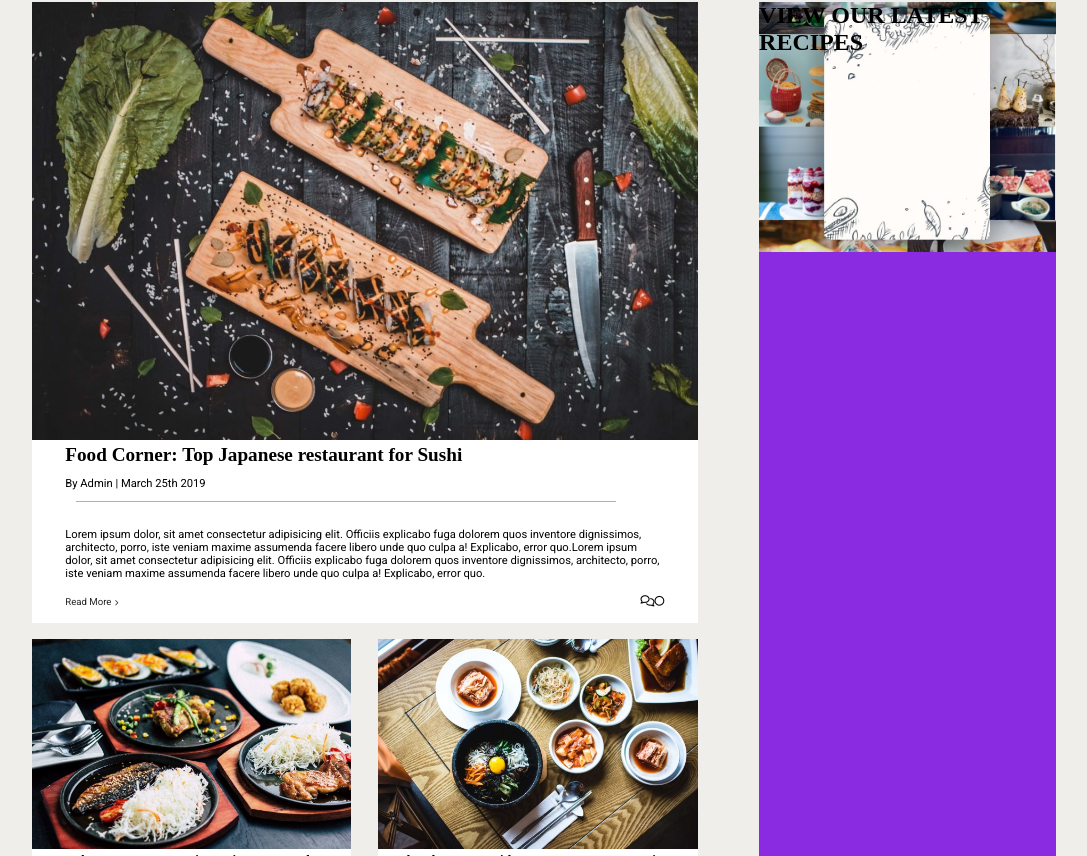
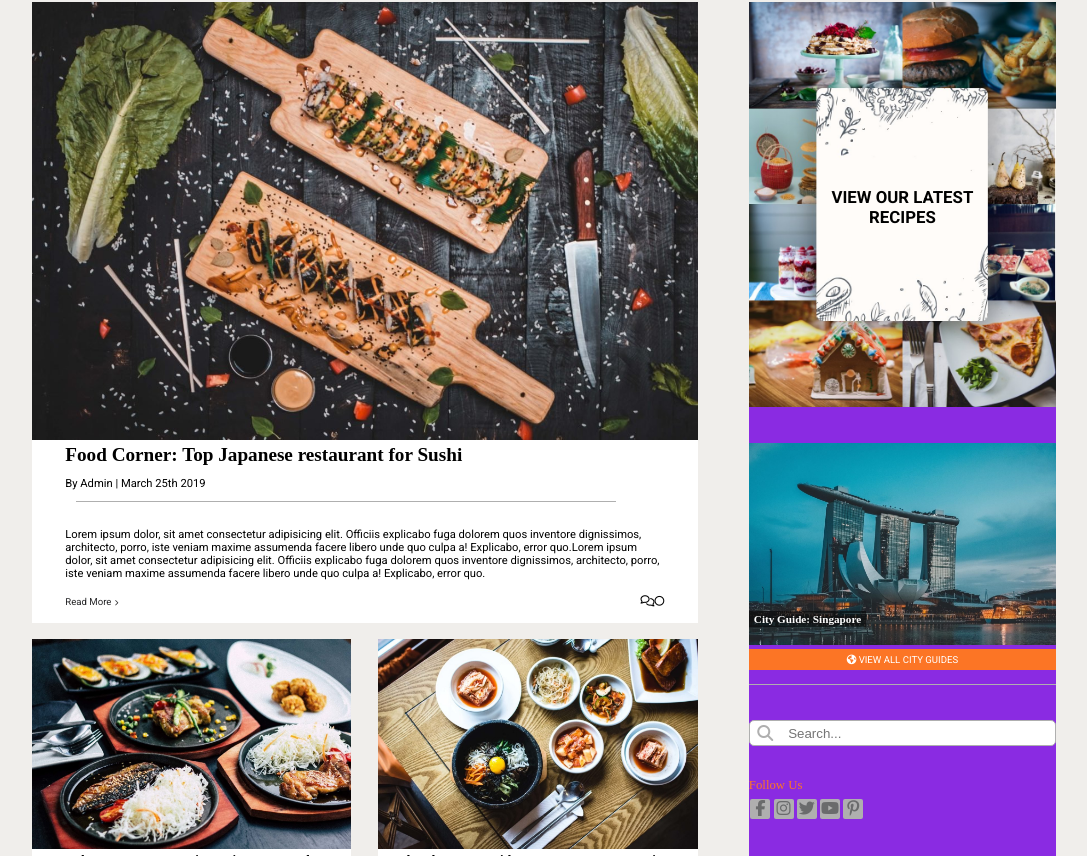
Before and after one commit to Guz117/food, a Vue app: page / in a window 1280 px wide. Shown: the part 2324-3180 px from the top of the page, without its empty margins (96-1183 px from the left). Built offline with nearby package versions, Linux system fonts and the light colour scheme.

Commit message:
follow us

```diff
--- a/src/components/FarmTable.vue
+++ b/src/components/FarmTable.vue
@@ -54,7 +54,32 @@
                     </div>
                 </div>
             </div>
+            <div class="singapore">
+                <div class="singapore-img">
+                    <img :src="require('../assets/images/singapore-featured-image-1200x790.jpg')" alt="">
+                    <h4>City Guide: Singapore</h4>
+                </div>
+                <div class="all-city">
+                    <p><i class="fas fa-globe-americas"></i><a href="#"> VIEW ALL CITY GUIDES</a> </p>
+                </div>
+            </div>
 
+            <div class="search">
+                <i class="fas fa-search"></i>
+                <label for="search">Search...</label>
+                <input id="search" type="text" placeholder="Search...">
+            </div>
+
+            <div class="follow">
+                <p>Follow Us</p>
+                <ul>
+                    <li><a href="#"><i class="fab fa-facebook-f"></i></a></li>
+                    <li><a href="#"><i class="fab fa-instagram"></i></a></li>
+                    <li><a href="#"><i class="fab fa-twitter"></i></a></li>
+                    <li><a href="#"><i class="fab fa-youtube"></i></a></li>
+                    <li><a href="#"><i class="fab fa-pinterest-p"></i></a></li>
+                </ul>
+            </div>
         </div>
       </div>
 
@@ -291,15 +316,14 @@ export default {
 
 
     .col-right {
-        width: 29%;
+        width: 30%;
         height: 100%;
         background-color:blueviolet;
 
         .recipes {
             width: 100%;
-            height: 250px;
             position: relative;
-            background-color: yellow;
+
             img {
                 width: 100%;
                 height: 100%;
@@ -308,17 +332,125 @@ export default {
 
             .recipes-text {
                 position: absolute;
-                top: 0;
+                top: 50%;
+                left: 50%;
+                transform: translate(-50%, -50%);
+                text-align: center;
+                font-family: $fontFamily;
+                font-size: 0.7em;
+            }
+        }
 
-                .recipes-text-center {
-                    width: 100%;
-                    height: 100%;
-                    display: flex;
-                    justify-content: center;
-                    align-items: center;
+        .singapore {
+            width: 100%;
+            padding-top: 2em;
+
+
+
+            .singapore-img {
+                position: relative;
+                img {
+                width: 100%;
                 }
             }
+            h4 {
+                position: absolute;
+                bottom: 2em;
+                font-size: 0.7em;
+                color: white;
+                background-color: rgba(0, 0, 0, 0.5);
+                padding: 2px 5px;
+            }
+            .all-city {
+                width: 100%;
+                background-color: $orange;
+                font-size: 0.6em;
+                text-align: center;
+                padding: 5px 0;
+                font-family: $fontFamily;
+                color: white;
+
+                a {
+                    color: white;
+                    text-decoration: none;
+                }
+            }
+
         }
+
+        .singapore::after {
+                content: "";
+                display: inline-block;
+                width: 100%;
+                height: 0.5px;
+                background-color: #afafaf;
+        }
+
+        .search {
+            margin-top: 2em;
+            width: 1.6em;
+            height: 1.6em;
+            border-radius: 5px;
+            background-color: white;
+            font-size: 1em;
+            color: $silverChalice;
+            border: 1px solid $silverChalice;
+            }
+            .search {
+            display: flex;
+            align-items: center;
+            justify-content: space-around;
+            width: 100%;
+            height: 1.6em;
+            border-radius: 5px;
+            background-color: white;
+            }
+            .search:focus-within {
+            border: 2px solid $orange;
+            }
+            .search:focus-within i {
+            color: $orange;
+            }
+            .search label {
+            display: none;
+            }
+            .search input {
+            width: 85%;
+            background-color: transparent;
+            border: 0;
+            outline: 0;
+            }
+
+            .follow {
+                margin-top: 2em;
+                p {
+                    color: $orange;
+                    font-size: 0.8em;
+                    padding-bottom: 0.5em;
+                }
+                ul {
+                    display: flex;
+                    list-style: none;
+
+                    li {
+                        width: 20px;
+                        height: 20px;
+                        display: flex;
+                        justify-content: center;
+                        align-items: center;
+                        margin: 0 0.1em;
+                        background-color: $silverChalice;
+                        border-radius: 2px;
+
+
+                        a {
+                            padding: 0.2em;
+                            color: $nevada;
+                        }
+                    }
+                }
+            }
+
     }
 }
 </style>
```
